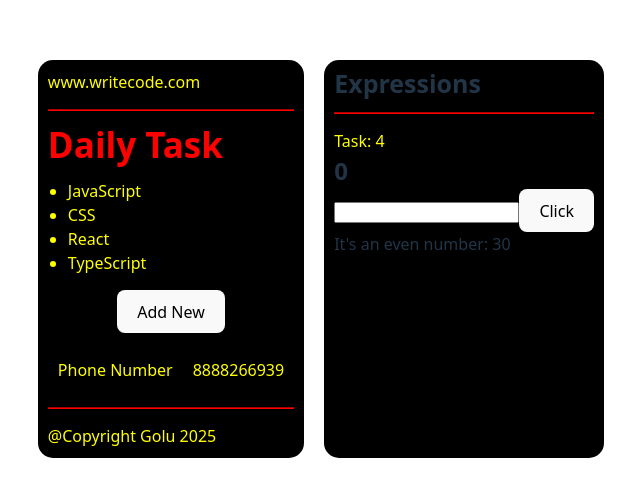
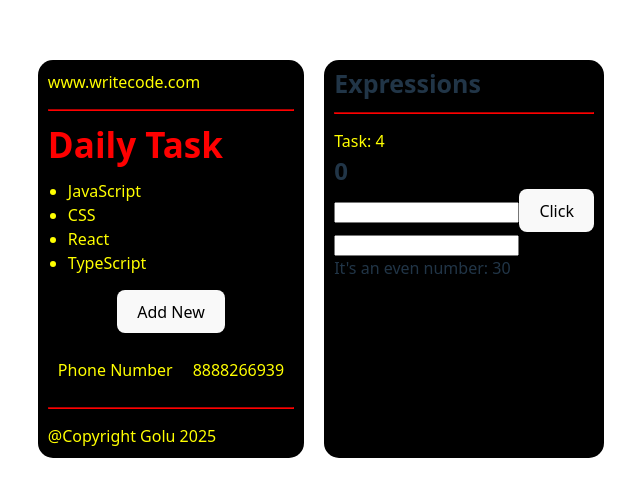
Before and after one commit to ashucj17/Card, a React (Vite) app: page / in a window 1280 px wide. Shown: the part 141-638 px from the top of the page, without its empty margins (319-959 px from the left). Built offline with nearby package versions, Linux system fonts and the light colour scheme.

Commit message:
email correnction

```diff
--- a/src/Components/Increment.jsx
+++ b/src/Components/Increment.jsx
@@ -14,11 +14,30 @@ const Increment= () =>{
 
   }
 
+  const [email, setEmail] = useState('')
+  const [message, setMessage] = useState('')
+    const emailInput = (event)=>{
+        const inputValue= event.target.value;
+        if(inputValue === 'alphaone@gmail.com'){
+            setEmail(inputValue)
+            setMessage('Correct Email')
+        }else if(inputValue === ''){
+            setEmail('')
+            setMessage('Enter Your Email')
+        } else{
+            setEmail(inputValue)
+            setMessage('Wrong Email')
+        }
+    }
+
     return <>
     <h2>{count}</h2>
     <input type="text" onChange={inputHandler}></input>
     <button onClick={handleClick}>Click</button>
     <h3>{input}</h3>
+    <input type="email" onChange={emailInput}></input>
+    <h3>{email}</h3>
+    <h3>{message}</h3>
 
     </>
 
```
